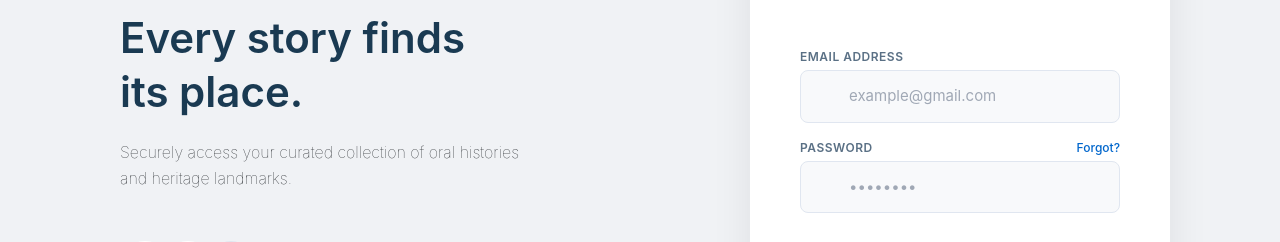
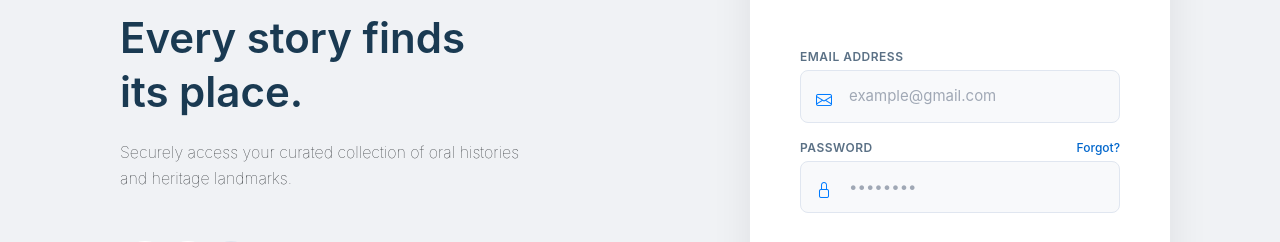
Before and after one commit to hussainJamil24/cultural-storytelling-map, a React (Create React App) app in the folder frontend/: page /login in a window 1280 px wide. Shown: the part 313-555 px from the top of the page. Built offline with nearby package versions, Linux system fonts and the light colour scheme.

Commit message:
added input icons to login form and fixed empty padding issue, updated input icons color to match primary theme

```diff
--- a/frontend/src/assets/styles/login.css
+++ b/frontend/src/assets/styles/login.css
@@ -147,7 +147,7 @@ html, body, #root {
     left: 16px;
     width: 18px;
     height: 18px;
-    color: #b0b8c5;
+    color: #007BFF;
     pointer-events: none;
     flex-shrink: 0;
 }
--- a/frontend/src/pages/Login.js
+++ b/frontend/src/pages/Login.js
@@ -122,7 +122,8 @@ export default function Login() {
                                 {/* collects the email address */}
                                 <div className="form-group d-flex flex-column gap-1">
                                     <label htmlFor="email">EMAIL ADDRESS</label>
-                                    <div className="input-wrapper">
+                                    <div className="input-wrapper d-flex align-items-center">
+                                        <i className="bi bi-envelope input-icon"></i>
                                         <input type="email" placeholder="example@gmail.com"
                                             id="email" value={email}
                                             onChange={(e) => setEmail(e.target.value)}
@@ -137,6 +138,7 @@ export default function Login() {
                                         <a href="#forgot" className="forgot-link">Forgot?</a>
                                     </div>
                                     <div className="input-wrapper d-flex align-items-center">
+                                        <i className="bi bi-lock input-icon"></i>
                                         <input type="password" placeholder="••••••••"
                                             id="password" value={password}
                                             onChange={(e) => setPassword(e.target.value)}
```
